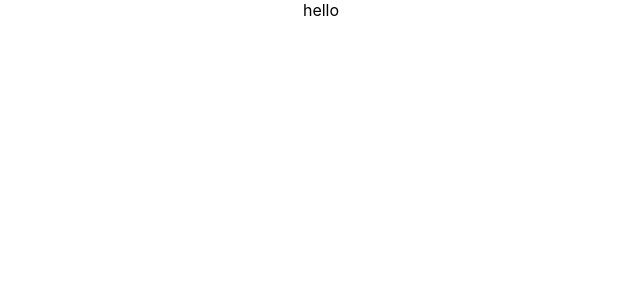
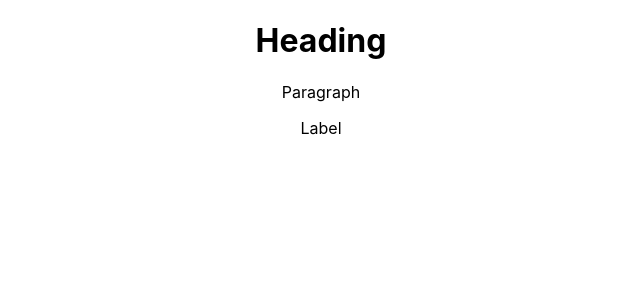
Before and after one commit to ethioclicks/react-practice, a React (Create React App) app: page / in a window 1280 px wide. Shown: the top 300 px of the page, without its empty margins (319-959 px from the left). Built offline with nearby package versions, Linux system fonts and the light colour scheme.

Commit message:
TypeScript Polymorphic Components

```diff
--- a/src/App.tsx
+++ b/src/App.tsx
@@ -1,12 +1,11 @@
 import './App.css';
-import { CustomButton } from './Components/html/Button';
-import { CustomComponent } from './Components/html/CustomComponent';
-import { CustomInput } from './Components/html/Input';
-import { Toast } from './Components/templateliterals/Toast';
+import { Test } from './Components/polymorphic/Test';
 function App() {
   return (
     <div className="App">
-      <CustomComponent name='hello' isLoggedIn={false}/>
+      <Test as='h1' size='lg'>Heading</Test>
+      <Test as='p' size='md'>Paragraph</Test>
+      <Test as='label' htmlFor='someId' size='sm'color='secondary'>Label</Test>
     </div>
   );
 }
--- /dev/null
+++ b/src/Components/polymorphic/Test.tsx
@@ -0,0 +1,19 @@
+import React from "react"
+
+type TextOwnProps<E extends React.ElementType> = {
+    size?: 'sm' | 'md' | 'lg'
+    color?: 'primary' | 'secondary'
+    children: React.ReactNode
+    as?: E
+}
+type TextProps<E extends React.ElementType> =
+        TextOwnProps<E> & Omit<React.ComponentProps<E>,keyof TextOwnProps<E>>
+export const Test = <E extends React.ElementType = 'div'>({size, color, children, as}
+        : TextProps<E>) => {
+    const Component = as || 'div'
+  return (
+    <Component className={`class-with-${size}-${color}`}>
+        {children}
+    </Component>
+  )
+}
```
